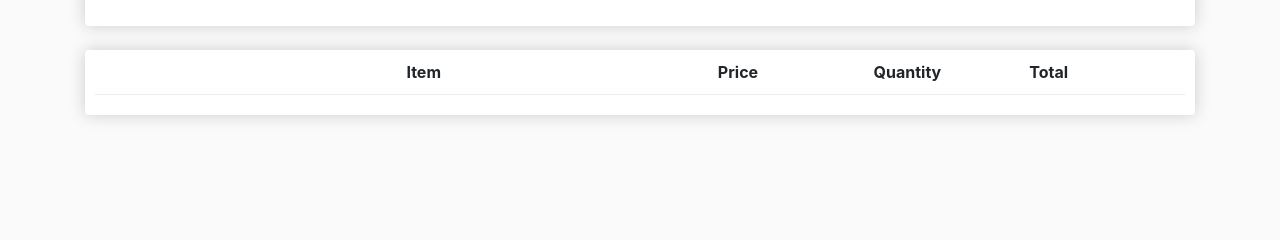
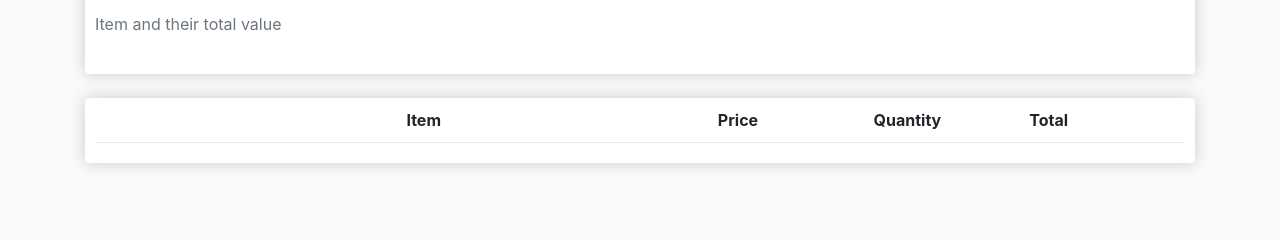
Before and after one commit to ragul1807/Ecommerce_app, a Django app: page /cart/ in a window 1280 px wide. Shown: the part 236-476 px from the top of the page. Run offline with Django 3.2, Linux system fonts and the light colour scheme; lists and menus that the app fills with data are empty; some libraries are stand-ins or nearby versions.

Commit message:
Update cart.html
Added caption to table

```diff
--- a/store/templates/store/cart.html
+++ b/store/templates/store/cart.html
@@ -10,6 +10,7 @@
 				<br>
 				<br>
 				<table class="table">
+					<caption>Item and their total value</caption>
 					<tr>
 						<th><h5>Items: <strong>{{order.get_cart_item_total}}</strong></h5></th>
 						<th><h5>Total:<strong> &#8377;{{order.get_cart_total}}</strong></h5></th>
```
